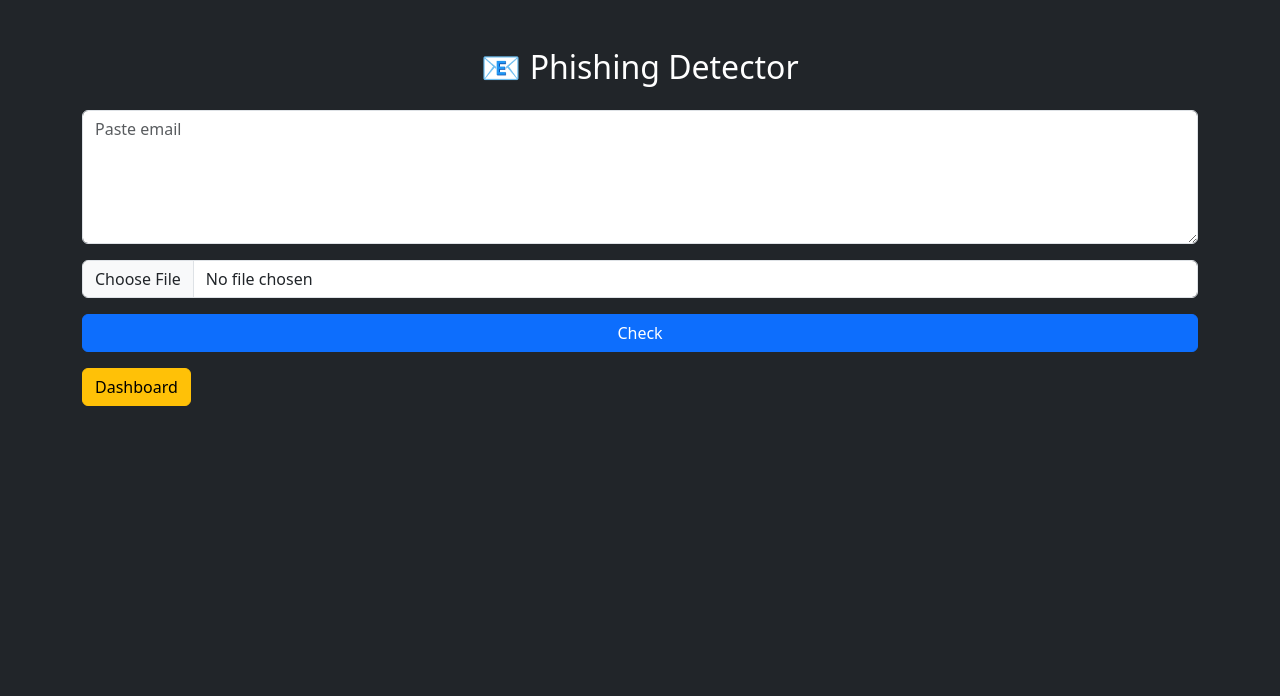
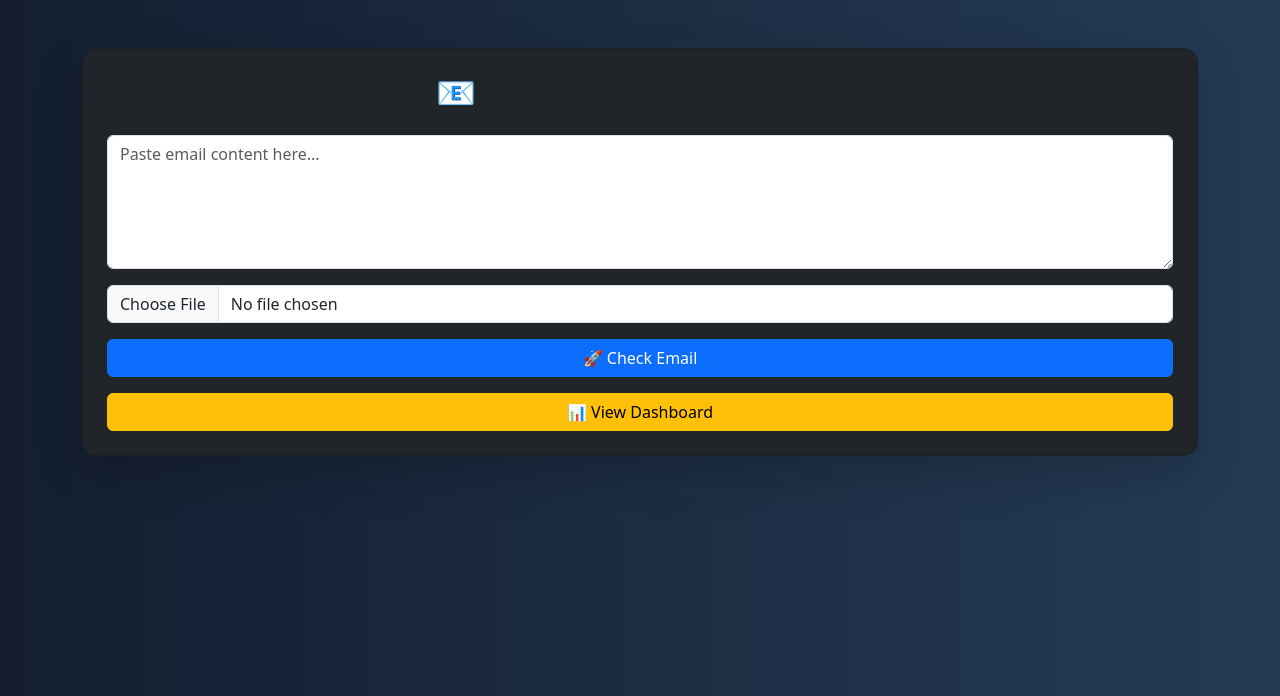
Before and after one commit to kavitharan74/phishing-detector, a Flask app: page / in a window 1280 px wide. Shown: the top 696 px of the page. Run offline with Flask 3, Linux system fonts and the light colour scheme; parts of the project's set-up code (start-up, migrations or seed data) failed here and were passed over.

Commit message:
Update index.html

```diff
--- a/templates/index.html
+++ b/templates/index.html
@@ -3,32 +3,62 @@
 <head>
 <title>Phishing Detector</title>
 <link href="https://cdn.jsdelivr.net/npm/bootstrap@5.3.0/dist/css/bootstrap.min.css" rel="stylesheet">
+
+<style>
+body {
+    background: linear-gradient(to right, #141e30, #243b55);
+    color: white;
+}
+
+.card {
+    border-radius: 15px;
+}
+
+.spinner {
+    display: none;
+}
+</style>
 </head>
 
-<body class="bg-dark text-white">
+<body>
+
 <div class="container mt-5">
 
-<h2 class="text-center mb-4">📧 Phishing Detector</h2>
+<div class="card p-4 shadow-lg bg-dark">
 
-<form method="POST" enctype="multipart/form-data">
-<textarea name="email" class="form-control mb-3" rows="5" placeholder="Paste email"></textarea>
+<h2 class="text-center mb-4">📧 Phishing Email Detector</h2>
+
+<form method="POST" enctype="multipart/form-data" onsubmit="showLoader()">
+
+<textarea name="email" class="form-control mb-3" rows="5" placeholder="Paste email content here..."></textarea>
+
 <input type="file" name="file" class="form-control mb-3">
-<button class="btn btn-primary w-100">Check</button>
+
+<button class="btn btn-primary w-100">🚀 Check Email</button>
+
 </form>
 
-<a href="/dashboard" class="btn btn-warning mt-3">Dashboard</a>
+<!-- Spinner -->
+<div class="text-center mt-3 spinner" id="loader">
+<div class="spinner-border text-light"></div>
+<p>Analyzing email...</p>
+</div>
+
+<a href="/dashboard" class="btn btn-warning mt-3 w-100">📊 View Dashboard</a>
 
 {% if result %}
-<div class="mt-4 p-3 bg-secondary rounded">
-<h4>{{ result }}</h4>
+<div class="mt-4 p-4 bg-secondary rounded">
 
-<div class="progress">
-<div class="progress-bar {% if score > 0.5 %}bg-danger{% else %}bg-success{% endif %}" style="width: {{score*100}}%">
+<h4>Result: {{ result }}</h4>
+
+<div class="progress mb-3">
+<div class="progress-bar {% if score > 0.5 %}bg-danger{% else %}bg-success{% endif %}"
+style="width: {{score*100}}%">
 {{ (score*100)|round(1) }}%
 </div>
 </div>
 
-<ul class="mt-3">
+<ul>
 {% for r in reasons %}
 <li>{{ r }}</li>
 {% endfor %}
@@ -41,5 +71,14 @@
 {% endif %}
 
 </div>
+
+</div>
+
+<script>
+function showLoader() {
+    document.getElementById("loader").style.display = "block";
+}
+</script>
+
 </body>
 </html>
```
